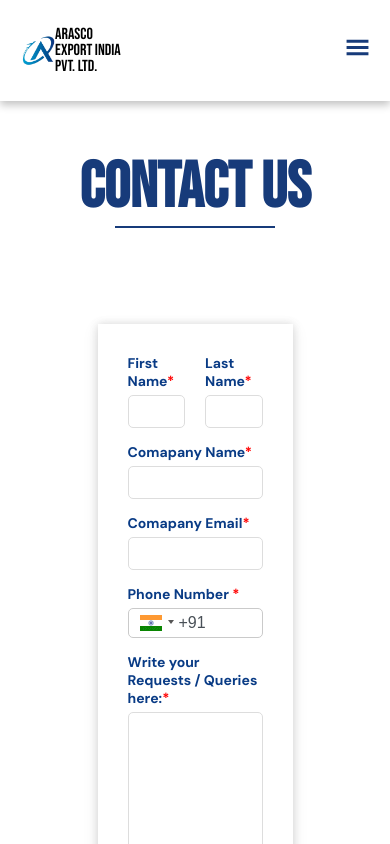
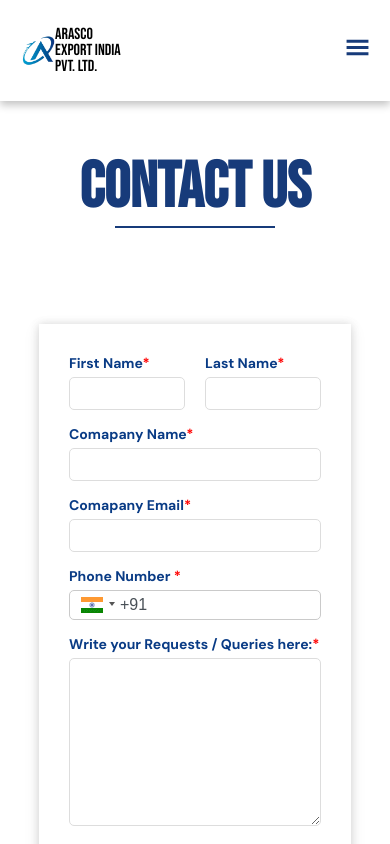
Before and after one commit to VESIT-CMPN-Projects/2024-25-SE47, a React (Vite) app in the folder frontend/: page /contacts in a window 390 px wide. Shown: the top 844 px of the page. Built offline with nearby package versions, Linux system fonts and the light colour scheme.

Commit message:
responsive

```diff
--- a/frontend/src/pages/Contact/contact.module.css
+++ b/frontend/src/pages/Contact/contact.module.css
@@ -64,3 +64,12 @@ input:focus, textarea:focus {
     border: 1px solid var(--primary-color);
     transition: .5s;
 }
+
+@media (max-width: 850px) {
+    form{
+        width: 80%;
+        margin: 3rem auto;
+        box-shadow: rgba(99, 99, 99, 0.2) 0px 0px 8px 0px, rgba(0, 0, 0, 0.1) 0px 5px 15px;
+        padding: 30px;
+    }
+}
```
